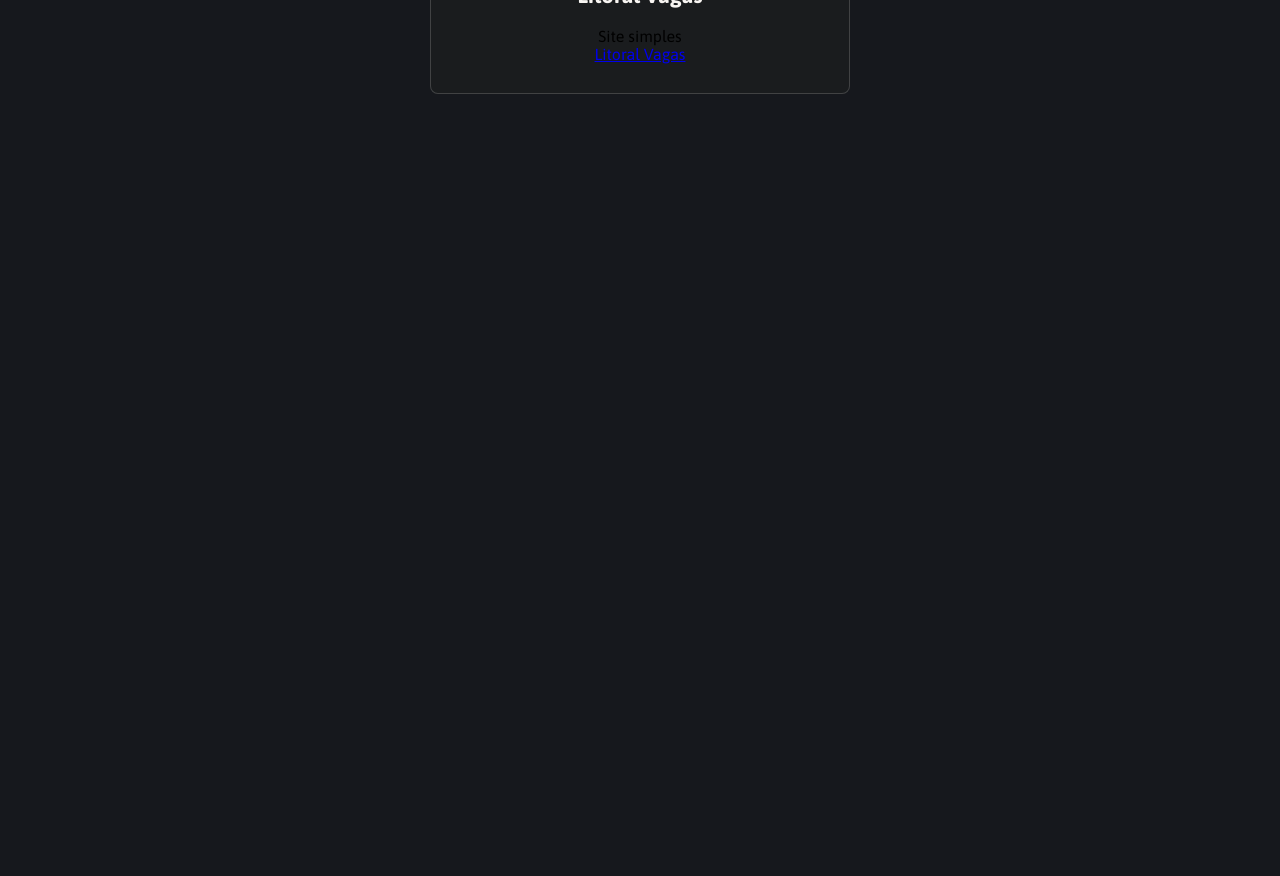
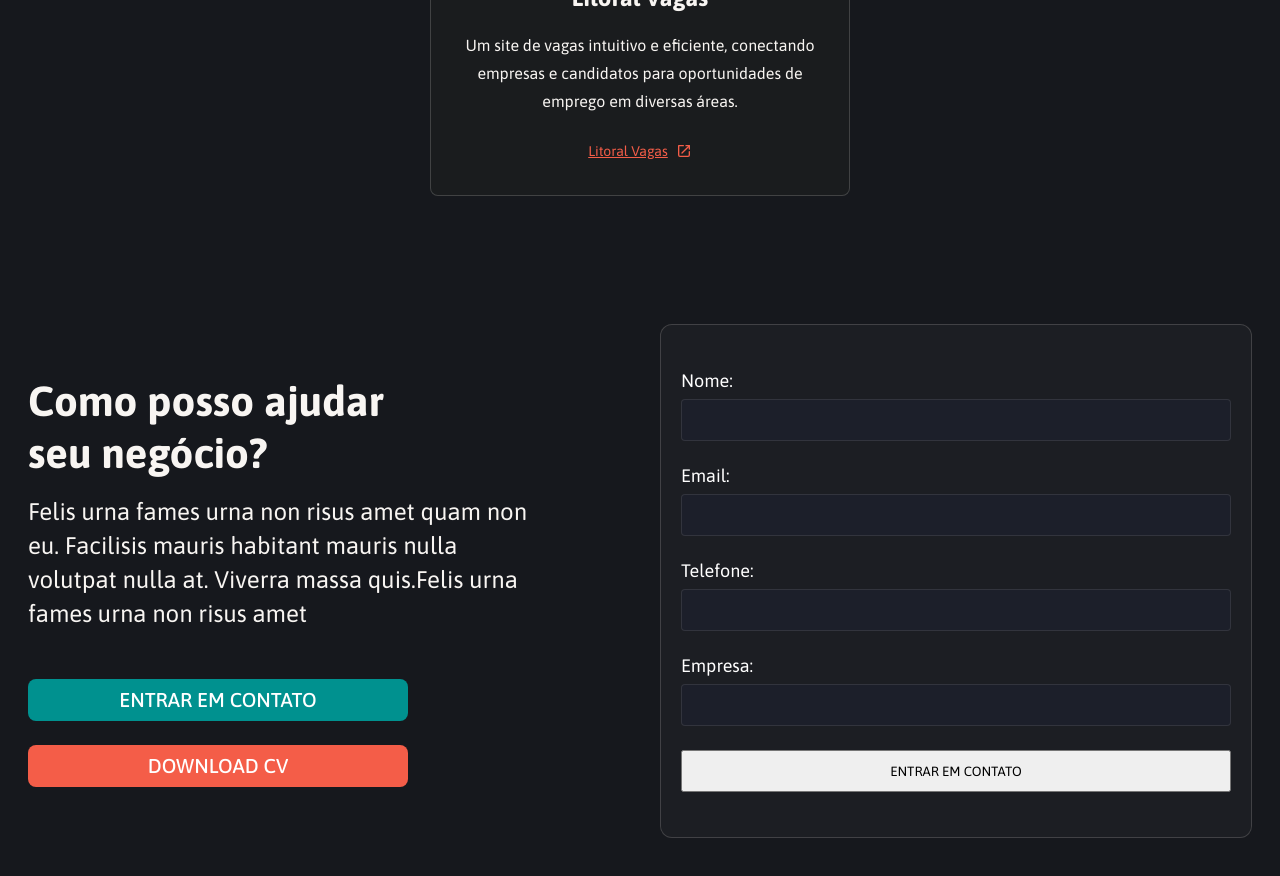
Before and after one commit to lucasmartins9413/portfolio-lmn, an Angular app: page / in a window 1280 px wide. Shown: the part 1200-2076 px from the top of the page. Before the commit the page ends 1422 px from the top, so only its background shows below. Built offline with nearby package versions, Linux system fonts and the light colour scheme.

Commit message:
add form section

```diff
--- /dev/null
+++ b/src/app/components/form-contact/form-contact.component.css
@@ -0,0 +1,36 @@
+.form-contact{
+    display: flex;
+    flex-direction: column;
+    gap: 16px;
+    background: rgba(217, 217, 217, 0.03);
+    border: 1px solid rgba(134, 132, 132, 0.36);
+    border-radius: 12px;
+    padding: 45px 20px;
+    width: 100%;
+    max-width: 592px;
+}
+
+
+.form-contact label{
+    display: flex;
+    flex-direction: column;
+    font-size: 18px;
+    color: #fff;
+}
+
+.form-contact label input{
+    padding: 0 0 0 8px;
+    height: 42px;
+    margin: 8px 0;
+    border: 1px solid rgba(134, 132, 132, 0.21);
+    border-radius: 4px;
+    background: #1C1F2A;
+}
+
+
+.form-contact button{
+    height: 42px;
+    display: flex;
+    align-items: center;
+    justify-content: center;
+}
--- /dev/null
+++ b/src/app/components/form-contact/form-contact.component.html
@@ -0,0 +1,20 @@
+<form class="form-contact" action="https://formsquash.io/f/XNv5bVqIb9AcpKZKCRKc" method="POST">
+    <label>
+    Nome:
+    <input type="name" name="name">
+  </label>
+  <label>
+    Email:
+    <input type="email" name="email">
+  </label>
+  <label>
+    Telefone:
+    <input type="text" name="phone">
+  </label>
+  <label>
+    Empresa:
+    <input type="text" name="company">
+  </label>
+
+  <button type="submit">ENTRAR EM CONTATO</button>
+</form>
--- a/src/app/components/project-card/project-card.component.css
+++ b/src/app/components/project-card/project-card.component.css
@@ -6,7 +6,7 @@
     justify-content: center;
     align-items: center;
     background: rgba(29, 32, 32, 0.63);
-    padding: 30px 0;
+    padding: 32px 16px;
     border: 1px solid rgba(112, 112, 112, 0.46);
     border-radius: 8px;
 }
@@ -17,8 +17,26 @@
 }
 
 .project-single h3{
-    font-size: 22px;
+    font-size: 24px;
     color: #F8F5F2;
-    line-height: 32px;
+    line-height: 34px;
     margin: 12px 0 16px;
 }
+
+.project-single p{
+    font-size: 16px;
+    color: #F8F5F2;
+    line-height: 28px;
+    margin: 0 0 24px;
+    text-align: center;
+}
+
+.project-single a{
+    display: flex;
+    align-items: center;
+    gap: 8px;
+    font-size: 14px;
+    color: #F45D48;
+    line-height: 24px;
+    text-decoration: underline;
+}
--- a/src/app/components/project-card/project-card.component.html
+++ b/src/app/components/project-card/project-card.component.html
@@ -2,5 +2,9 @@
     <img [ngSrc]="imgPath" width="200" height="100"  alt="">
     <h3>{{title}}</h3>
     <p>{{description}}</p>
-    <a href="{{url}}" target="_blank">{{title}}</a>
+    <a href="{{url}}" target="_blank">{{title}}
+        <svg width="16px" height="16px" viewBox="0 0 24 24" fill="none" xmlns="http://www.w3.org/2000/svg">
+            <path d="M11 4H4V18C4 19.1046 4.89543 20 6 20H18C19.1046 20 20 19.1046 20 18V13" stroke="#F45D48" stroke-linecap="round" stroke-linejoin="round" stroke-width="2"/><path d="M9 15L20 4" stroke="#F45D48" stroke-linecap="round" stroke-linejoin="round" stroke-width="2"/><path d="M15 4H20V9" stroke="#F45D48" stroke-linecap="round" stroke-linejoin="round" stroke-width="2"/>
+        </svg>
+    </a>
 </div>
--- a/src/app/home/home.component.css
+++ b/src/app/home/home.component.css
@@ -80,7 +80,7 @@ app-project-card {
 }
 
 section.projects_home{
-    padding: 128px 0;
+    padding: 128px 0 64px;
 }
 
 section.projects_home h2{
@@ -107,3 +107,68 @@ section.projects_home .content{
     justify-content: center;
     gap: 23px 20px;
 }
+
+/* contact */
+
+
+section.form_home{
+    padding: 64px 0;
+}
+
+section.form_home .content{
+    display: flex;
+    align-items: center;
+    justify-content: space-between;
+}
+
+section.form_home .content .text{
+    width: 100%;
+    max-width: 520px;
+}
+
+section.form_home .content .text h2{
+    color: #F8F5F2;
+    font-size: 42px;
+    line-height: 52px;
+    margin: 0 0 16px;
+    max-width: 420px;
+    width: 100%;
+}
+
+section.form_home .content .text p{
+    color: #F8F5F2;
+    font-size: 24px;
+    line-height: 34px;
+    margin: 0 0 48px;
+}
+
+section.form_home .content .text .buttons{
+    display: flex;
+    flex-direction: column;
+    gap: 24px;
+}
+
+section.form_home .content .text a{
+    display: flex;
+    width: 100%;
+    max-width: 380px;
+    text-decoration: none;
+    justify-content: center;
+    align-items: center;
+    height: 42px;
+    border-radius: 8px;
+    color: #fff;
+    background: #00918F;
+    font-size: 20px;
+    line-height: 20px;
+    font-weight: 500;
+}
+
+section.form_home .content .text a.download{
+    background: #F45D48;
+}
+
+#form{
+    width: 100%;
+    max-width: 592px;
+}
--- a/src/app/home/home.component.html
+++ b/src/app/home/home.component.html
@@ -94,11 +94,28 @@
                     [imgPath]="'assets/litoral-logo.png'"
                     [title]="'Litoral Vagas'"
                     [url]="'https://litoralvagas.com.br'"
-                    [description]="'Site simples'"
+                    [description]="'Um site de vagas intuitivo e eficiente, conectando empresas e candidatos para oportunidades de emprego em diversas áreas.'"
                     >
-
                 </app-project-card>
             </div>
         </div>
     </section>
+
+
+    <section class="form_home">
+        <div class="container content">
+            <div class="text">
+                <h2>Como posso ajudar seu negócio?</h2>
+                <p>Felis urna fames urna non risus amet quam non eu. Facilisis mauris habitant mauris nulla volutpat nulla at. Viverra massa quis.Felis urna fames urna non risus amet </p>
+                <div class="buttons">
+                    <a class="contact" href="">ENTRAR EM CONTATO</a>
+                    <a class="download" href="">DOWNLOAD CV</a>
+                </div>
+            </div>
+
+            <div id="form">
+                <app-form-contact></app-form-contact>
+            </div>
+        </div>
+    </section>
 </main>
--- a/src/app/home/home.component.ts
+++ b/src/app/home/home.component.ts
@@ -1,10 +1,11 @@
 import { Component } from '@angular/core';
 import { TagSingleComponent } from '../components/tag-single/tag-single.component';
 import { ProjectCardComponent } from '../components/project-card/project-card.component';
+import { FormContactComponent } from '../components/form-contact/form-contact.component';
 
 @Component({
   selector: 'app-home',
-  imports: [TagSingleComponent, ProjectCardComponent],
+  imports: [TagSingleComponent, ProjectCardComponent, FormContactComponent],
   templateUrl: './home.component.html',
   styleUrl: './home.component.css'
 })
```
Also changed, not shown: src/app/components/form-contact/form-contact.component.ts (added, +11 -0 lines), 1 other file (tests, documents, lock files or other folders).
